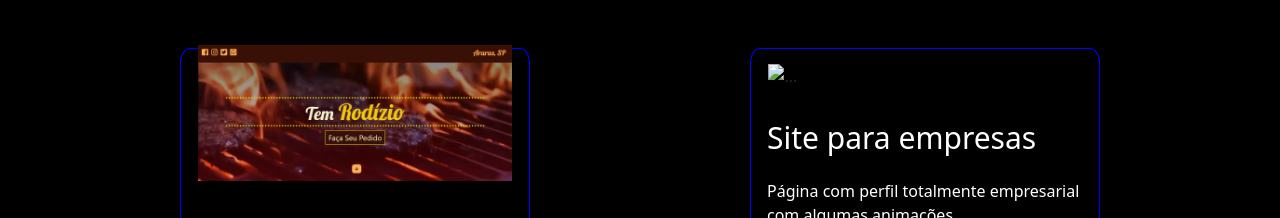
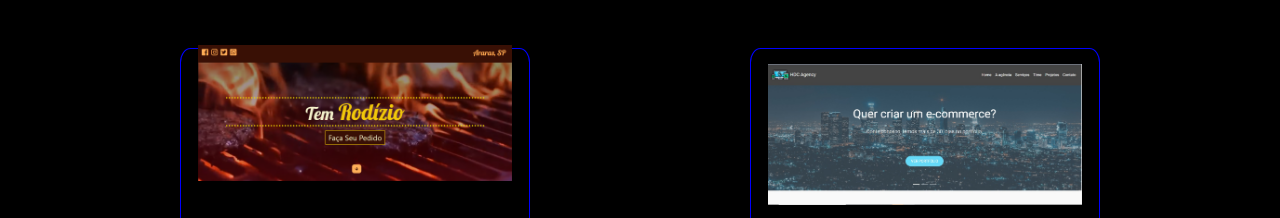
Before and after one commit to gabrielsventura05/GabrielVenturaPortifolio, a plain HTML site: page index.html in a window 1280 px wide. Shown: the part 723-941 px from the top of the page. Drawn offline with nearby package versions, Linux system fonts and the light colour scheme; the site is published under a folder, as on GitHub Pages, so addresses that start at the root find nothing.

Commit message:
Update index.html

```diff
--- a/index.html
+++ b/index.html
@@ -113,7 +113,7 @@
               </div>
               <div class="col-md-5" id="projeto2" >
                 <div class="card">
-                    <img src="/img/projetos/empresa.jpg" class="card-img-top" alt="...">
+                    <img src="img/projetos/empresa.jpg" class="card-img-top" alt="...">
 
                     <div class="card-body">
                       <h1>Site para empresas</h1>
```
